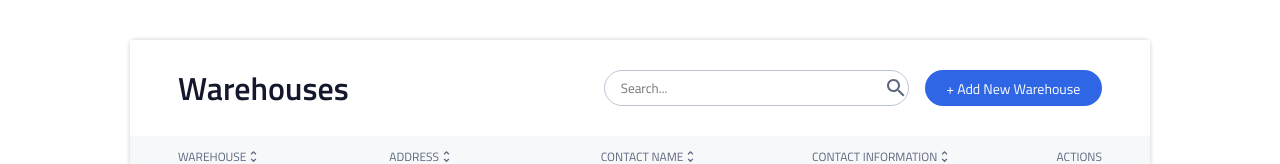
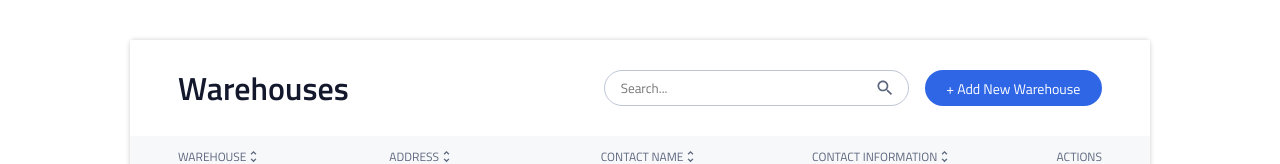
Before and after one commit to ATrainstation/InStock, a React (Vite) app: page / in a window 1280 px wide. Shown: the part 460-624 px from the top of the page. Built offline with nearby package versions, Linux system fonts and the light colour scheme.

Commit message:
added styling to warehouse component

```diff
--- a/src/components/WareHouse/WareHouse.scss
+++ b/src/components/WareHouse/WareHouse.scss
@@ -34,7 +34,8 @@
     box-sizing: border-box;
     background-image: url(../../assets/icons/search-24px.svg);
     background-repeat: no-repeat;
-    background-position: right;
+    background-position: 10rem;
+    background-size: 20px;
     width: 100%;
     border: 0.5px solid #bdc5d5;
     margin-bottom: 1rem;
@@ -71,6 +72,7 @@
     justify-content: end;
     align-items: center;
     &__search {
+      background-position: 160px;
       width: 47%;
       margin: 0;
       margin-right: 1rem;
@@ -124,6 +126,7 @@ width: 22%;
   .header-interactive {
     &__search {
       width: 55%;
+      background-position: 270px;
     }
 
     &__add {
```
